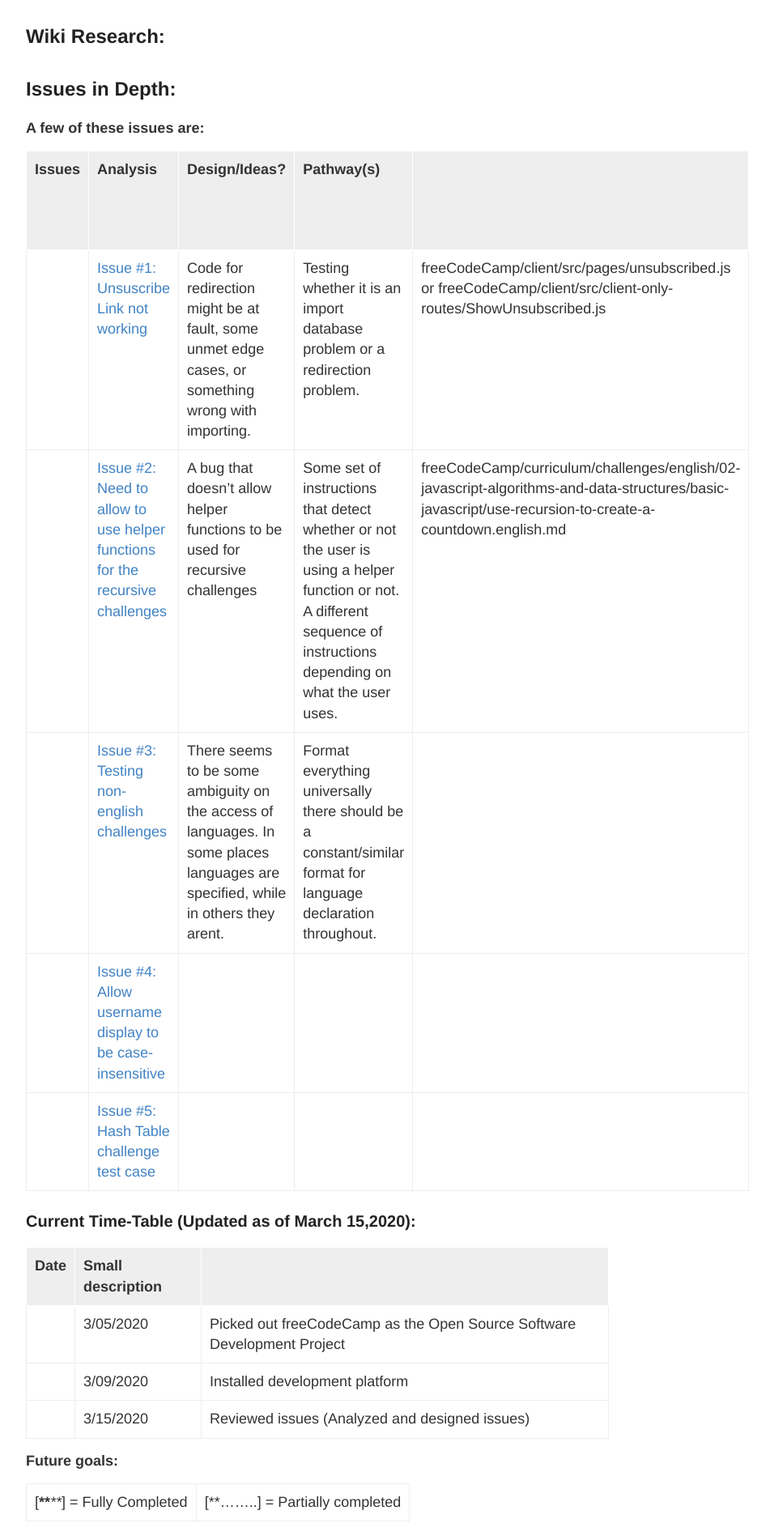
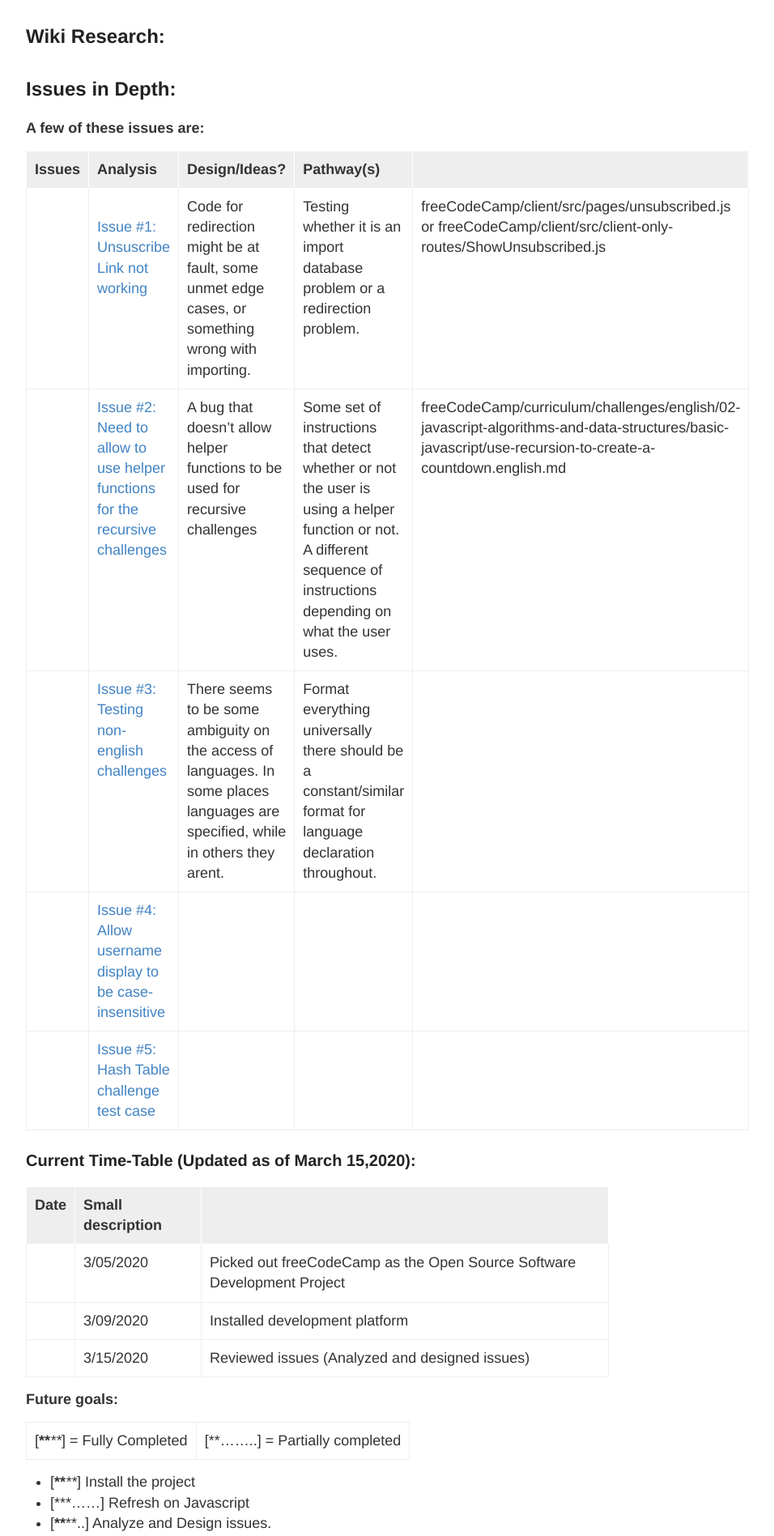
Before and after one commit to hunter-college-ossd-spr-2020/MarceloDamian-weekly, a Jekyll site: the page built from _posts/2020-03-15-week07.md, in a window 1280 px wide. Shown: the part 611-2508 px from the top of the page at 81% size, without its empty margins (248-1204 px from the left). Built offline with Jekyll 4.4.1, drawn with Linux system fonts in a browser that asks for light colours.

Commit message:
Update 2020-03-15-week07.md

```diff
--- a/_posts/2020-03-15-week07.md
+++ b/_posts/2020-03-15-week07.md
@@ -14,9 +14,9 @@ title: Week 7
 
  **A few of these issues are:**
 
-Issues| Analysis &nbsp; &nbsp;  &nbsp;  &nbsp;  &nbsp;  &nbsp;  &nbsp;  &nbsp;  &nbsp;  &nbsp;  &nbsp;  &nbsp;  &nbsp;  &nbsp;  &nbsp;  &nbsp;  &nbsp;  &nbsp;  &nbsp;  &nbsp;  &nbsp; | Design/Ideas? | Pathway(s)|
+Issues| Analysis | Design/Ideas? | Pathway(s)|
 |---|:---|:---|:---|
-|[Issue #1: Unsuscribe Link not working](https://github.com/freeCodeCamp/freeCodeCamp/issues/38322)| Code for redirection might be at fault, some unmet edge cases, or something wrong with importing. | Testing whether it is an import database problem or a redirection problem.| freeCodeCamp/client/src/pages/unsubscribed.js or freeCodeCamp/client/src/client-only-routes/ShowUnsubscribed.js
+|<img width=200/>[Issue #1: Unsuscribe Link not working](https://github.com/freeCodeCamp/freeCodeCamp/issues/38322)| Code for redirection might be at fault, some unmet edge cases, or something wrong with importing. | Testing whether it is an import database problem or a redirection problem.| freeCodeCamp/client/src/pages/unsubscribed.js or freeCodeCamp/client/src/client-only-routes/ShowUnsubscribed.js
 |[Issue #2: Need to allow to use helper functions for the recursive challenges](https://github.com/freeCodeCamp/freeCodeCamp/issues/37868) | A bug that doesn't allow helper functions to be used for recursive challenges|Some set of instructions that detect whether or not the user is using a helper function or not. A different sequence of instructions depending on what the user uses. | freeCodeCamp/curriculum/challenges/english/02-javascript-algorithms-and-data-structures/basic-javascript/use-recursion-to-create-a-countdown.english.md
 |[Issue #3: Testing non-english challenges](https://github.com/freeCodeCamp/freeCodeCamp/issues/34641) | There seems to be some ambiguity on the access of languages. In some places languages are specified, while in others they arent.|Format everything universally there should be a constant/similar format for language declaration throughout.|
 |[Issue #4: Allow username display to be case-insensitive](https://github.com/freeCodeCamp/freeCodeCamp/issues/35525) | | |
```
